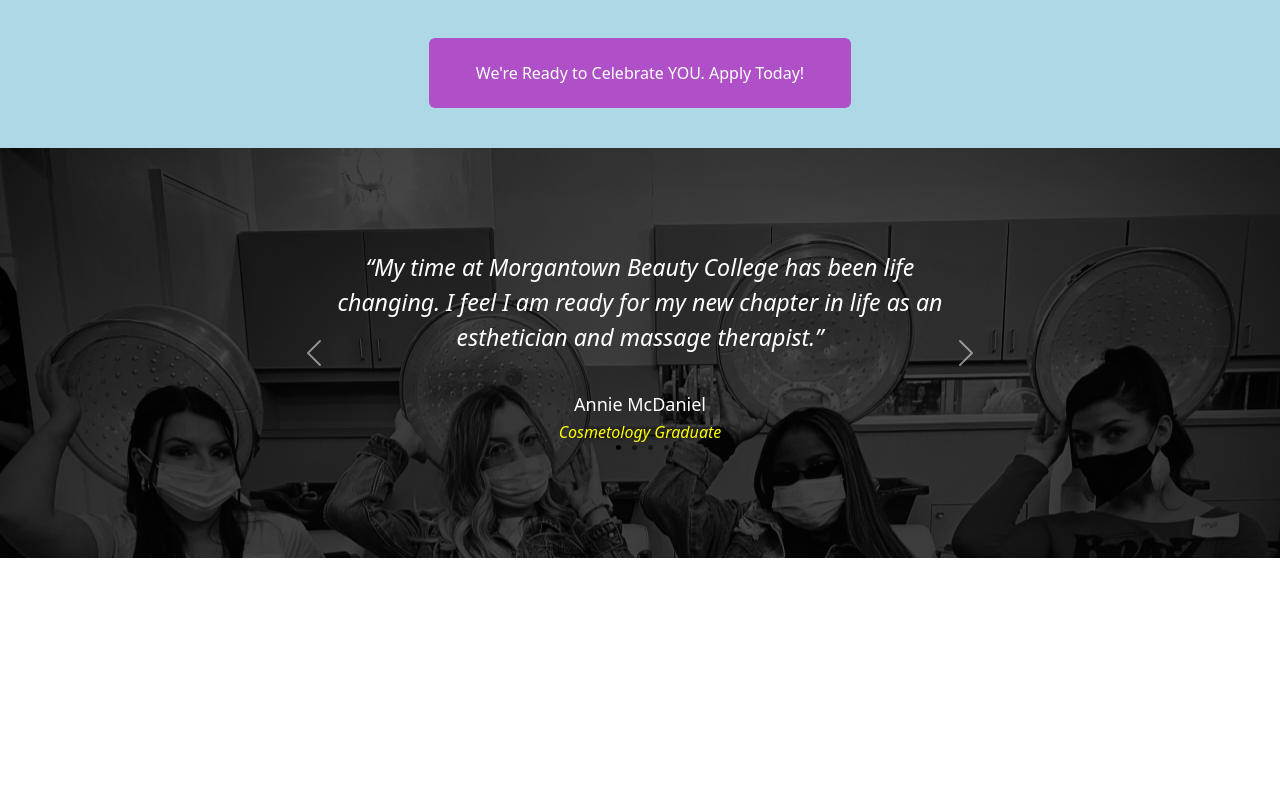
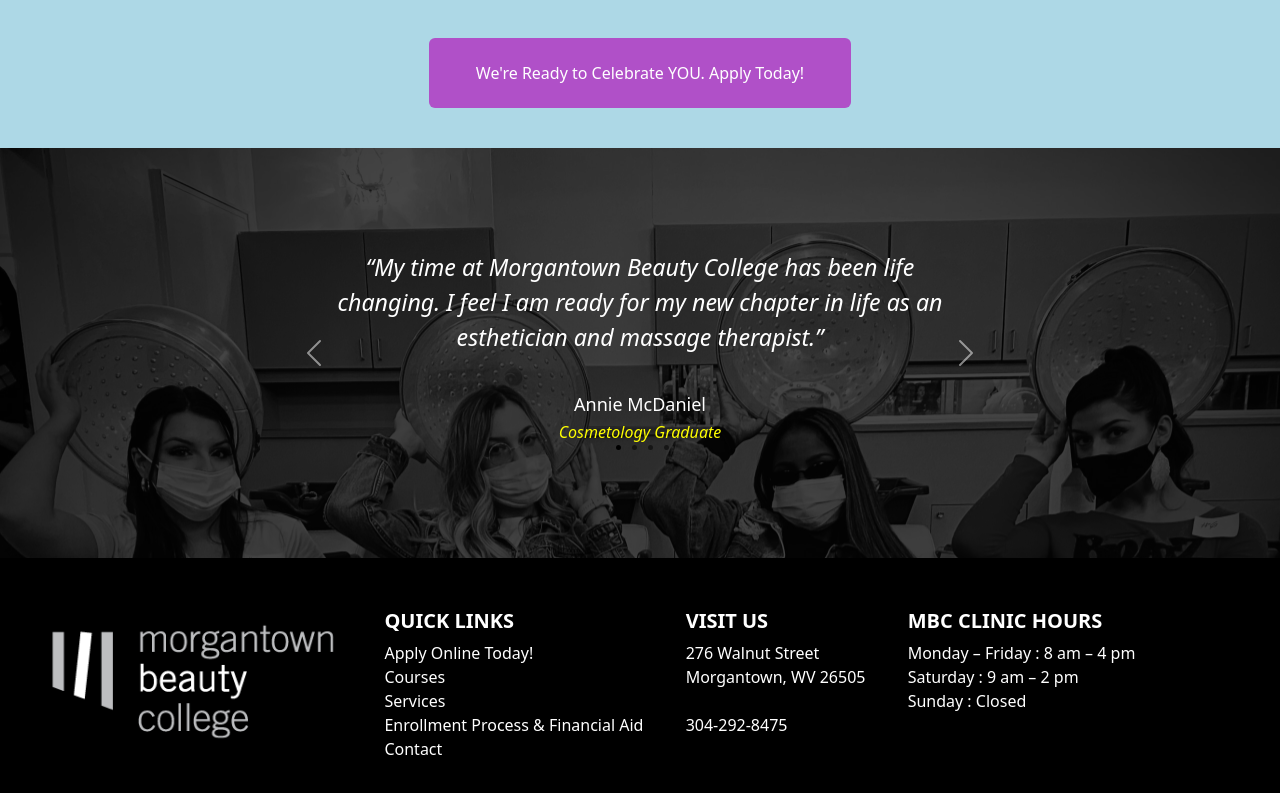
Before and after one commit to JonDofka/CS230WebApp, an Angular app: page / in a window 1280 px wide. Shown: the part 6596-7389 px from the top of the page. Before the commit the page ends 7154 px from the top, so only its background shows below. Built offline with nearby package versions, Linux system fonts and the light colour scheme.

Commit message:
AddedFooter

```diff
--- a/src/app/Layouts/cosmetology/CosmetologyComponents/cosmetology-details/cosmetology-details.component.css
+++ b/src/app/Layouts/cosmetology/CosmetologyComponents/cosmetology-details/cosmetology-details.component.css
@@ -1,80 +1,82 @@
-h1{
+h1 {
     color: #3e8998;
     text-align: center;
     margin-top: 100px;
 }
 
-h2{
+h2 {
     color: #3e8998;
     font-size: 140%;
 }
 
-h3{
+h3 {
     color: #3e8998;
     font-size: 135%;
     margin-top: 50px;
 }
 
-.quote{
+.quote {
     margin-top: 70px;
 
     margin-left: 14%;
     width: 80%;
 }
 
-.coursework{
+.coursework {
     margin-top: 90px;
     width: 60%;
     margin-right: 10%;
     padding-left: 4%;
 }
 
-.skills{
+.skills {
     padding-left: 10%;
     margin-bottom: 4%;
 }
 
-.Jenna{
+.Jenna {
     color: #3e8999;
     margin-top: 30px;
 }
 
-p{
+p {
     color: #595a5c;
 }
 
-img{
+img {
     width: 100%;
 }
 
-.tabsBox{
+.tabsBox {
     width: 80%;
     margin-left: 10%;
     margin-right: 10%;
 }
 
-button{
+button {
     color: #3e8999;
+    width: 14%;
+
 }
 
-.tabText{
+.tabText {
     font-size: 150%;
 }
 
-.panel{
-   border: solid;
-   border-top: transparent;
-
+.panels {
+    border: solid 2px yellow;
 }
 
-.carouselSlide{
+
+.carouselSlide {
     width: 70%;
 }
 
-.carouselImages{
+.carouselImages {
     width: 30%;
 }
-.carouselWrap{
+
+.carouselWrap {
     margin-top: 100px;
     margin-bottom: 100px;
 }
@@ -83,8 +85,10 @@
 
     box-sizing: content-box;
     flex: 0 1 auto;
-    width: 5px; /* change width */
-    height: 5px; /* change height */
+    width: 5px;
+    /* change width */
+    height: 5px;
+    /* change height */
     border-radius: 50%;
     margin-left: 8px;
     background-color: black;
--- a/src/app/Layouts/cosmetology/CosmetologyComponents/cosmetology-details/cosmetology-details.component.html
+++ b/src/app/Layouts/cosmetology/CosmetologyComponents/cosmetology-details/cosmetology-details.component.html
@@ -143,8 +143,8 @@
         </div>
     </div>
 
-    <div class="tab-content" id="nav-tabContent">
-        <div class="tab-pane fade show active" id="essentials" role="tabpanel" aria-labelledby="essentials-tab"
+    <div class="panels tab-content" id="nav-tabContent">
+        <div class="panel tab-pane fade show active" id="essentials" role="tabpanel" aria-labelledby="essentials-tab"
             tabindex="0">
             <p class="tabText">
                 iPad + Case
--- a/src/app/Layouts/esthetics/EstheticsComponents/esthetics-details/esthetics-details.component.css
+++ b/src/app/Layouts/esthetics/EstheticsComponents/esthetics-details/esthetics-details.component.css
@@ -78,6 +78,9 @@
 
 button{
     color: #3e8999;
+    width: 14%;
+    border-color: yellow;
+    border: solid 2px;
 }
 
 .tabText{
--- a/src/app/app.component.html
+++ b/src/app/app.component.html
@@ -15,4 +15,6 @@
 
 <router-outlet></router-outlet>
 
+<app-black-bar></app-black-bar>
+
 </html>
--- a/src/app/app.module.ts
+++ b/src/app/app.module.ts
@@ -28,6 +28,7 @@
 import { CosmetologyDetailsComponent } from './Layouts/cosmetology/CosmetologyComponents/cosmetology-details/cosmetology-details.component';
 import { FinancialAidComponent } from './Layouts/financial-aid/financial-aid.component';
 import { EstheticsDetailsComponent } from './Layouts/esthetics/EstheticsComponents/esthetics-details/esthetics-details.component';
+import { BlackBarComponent } from './footer/black-bar/black-bar.component';
 
 
 @NgModule({
@@ -58,6 +59,7 @@
     CosmetologyDetailsComponent,
     FinancialAidComponent,
     EstheticsDetailsComponent,
+    BlackBarComponent,
 
   ],
   imports: [
--- /dev/null
+++ b/src/app/footer/black-bar/black-bar.component.css
@@ -0,0 +1,17 @@
+.background{
+    background-color: black;
+    padding-top: 4%;
+    padding-bottom: 4%;
+    padding-right: 8%;
+}
+
+h1{
+    color: white;
+    font-size: 125%;
+}
+
+
+p{
+    color: white;
+
+}
--- /dev/null
+++ b/src/app/footer/black-bar/black-bar.component.html
@@ -0,0 +1,48 @@
+<div class="background d-flex flex-row justify-content-evenly">
+
+    <div class="logo">
+        <a href="#">
+            <img src="assets/imgs/MBCLogo1.png" alt="Beauty College Logo" width="300" height="135">
+        </a>
+    </div>
+
+    <div class="quickLinks">
+        <h1><b>QUICK LINKS</b></h1>
+        <p>
+            Apply Online Today!
+            <br>
+            Courses
+            <br>
+            Services
+            <br>
+            Enrollment Process & Financial Aid
+            <br>
+            Contact
+        </p>
+
+    </div>
+
+    <div class="visit">
+        <h1><b>VISIT US</b></h1>
+        <p>
+            276 Walnut Street
+            <br>
+            Morgantown, WV 26505
+            <br>
+            <br>
+            304-292-8475
+        </p>
+    </div>
+
+    <div class="clinicHours">
+        <h1><b>MBC CLINIC HOURS</b></h1>
+        <p>
+            Monday – Friday : 8 am – 4 pm
+            <br>
+            Saturday : 9 am – 2 pm
+            <br>
+            Sunday : Closed
+        </p>
+    </div>
+
+</div>
--- a/src/app/graduated-girls-carousel/card/card.component.html
+++ b/src/app/graduated-girls-carousel/card/card.component.html
@@ -1,9 +1,8 @@
 
-<div class="carousel-item">
+
     <div class="d-flex flex-row justify-content-evenly">
         <img src={{img1}} class="card-img-top" alt={{girlName1}}>
         <img src={{img2}} class="card-img-top" alt={{girlName2}}>
         <img src={{img3}} class="card-img-top" alt={{girlName3}}>
         <img src={{img4}} class="card-img-top" alt={{girlName4}}>
     </div>
-</div>
--- a/src/app/graduated-girls-carousel/card/mock_list.ts
+++ b/src/app/graduated-girls-carousel/card/mock_list.ts
@@ -1,6 +1,6 @@
 export const mock_list = [
 
-    /*{
+    {
         img1: "/assets/imgs/GraduatedGirls/Aleah-Alastanos1.jpeg",
         girlName1: "Aleah Alastanos",
 
@@ -13,7 +13,7 @@
         img4: "/assets/imgs/GraduatedGirls/Alisha_Riffle.jpeg",
         girlName4: "Alisha Riffle"
     },
-    */
+
     {
         img1: "/assets/imgs/GraduatedGirls/Ashley-Nelson.jpeg",
         girlName1: "Aleah Nelson",
--- a/src/app/graduated-girls-carousel/graduated-girls-carousel.component.html
+++ b/src/app/graduated-girls-carousel/graduated-girls-carousel.component.html
@@ -1,14 +1,7 @@
 <div id="carouselExampleControls" class="carousel slide" data-bs-ride="carousel">
     <div class="carousel-inner">
-        <div class="carousel-item active">
-            <div class="d-flex flex-row justify-content-evenly">
-                <img src="/assets/imgs/GraduatedGirls/Aleah-Alastanos1.jpeg" alt="Aleah-Alastanos1">
-                <img src="/assets/imgs/GraduatedGirls/Alexa-Madagan.jpeg" alt="Alexa-Madagan">
-                <img src="/assets/imgs/GraduatedGirls/Alexa-Putorek.jpeg" alt="Alexa-Putorek">
-                <img src="/assets/imgs/GraduatedGirls/Alisha_Riffle.jpeg" alt="Alisha_Riffle">
-            </div>
-        </div>
-        <div *ngFor="let item of students">
+
+        <div class="carousel-item" *ngFor="let item of students let i = index" [ngClass]="{'active': i == 0 }">
             <app-card img1={{item.img1}} girlName1={{item.girlName1}} img2={{item.img2}} girlName2={{item.girlName2}}
                 img3={{item.img3}} girlName3={{item.girlName3}} img4={{item.img4}}
                 girlName4={{item.girlName4}}></app-card>
```
Also changed, not shown: src/app/footer/black-bar/black-bar.component.ts (added, +10 -0 lines), 1 other file (tests, documents, lock files or other folders).
